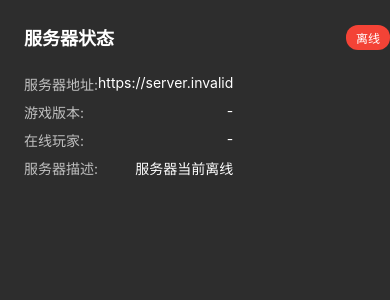
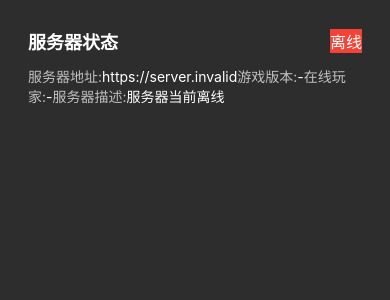
Before and after one commit to Refac7/minecraft-status-widget, a Next.js app: page / in a window 390 px wide. Shown: the top 300 px of the page. Built offline with nearby package versions, Linux system fonts and the light colour scheme; no server answers.

Commit message:
Repair again

```diff
--- a/components/StatusWidget.module.css
+++ b/components/StatusWidget.module.css
@@ -1,66 +1,60 @@
-/* 最简无边框版本 */
-.rootContainer {
-  width: 100%;
-  font-family: 'Segoe UI', 'Roboto', 'Helvetica Neue', sans-serif;
-}
-
+/* 方形对齐布局 */
 .container {
   background: #2d2d2d;
-  color: #ffffff;
+  color: white;
   padding: 16px;
-  width: 100%;
+  width: 280px; /* 固定宽度形成方形 */
+  height: 280px; /* 固定高度形成方形 */
+  box-sizing: border-box;
+  display: flex;
+  flex-direction: column;
 }
 
 .header {
   display: flex;
   justify-content: space-between;
   align-items: center;
-  margin-bottom: 16px;
+  margin-bottom: 12px;
 }
 
 .title {
   margin: 0;
   font-size: 18px;
   font-weight: 600;
-  color: #ffffff;
 }
 
-.statusBadge {
-  padding: 4px 10px;
-  border-radius: 12px;
-  font-size: 12px;
-  font-weight: 500;
-  background: rgba(0, 0, 0, 0.3);
-}
-
-.statusBox {
-  display: flex;
+.statusContent {
+  flex: 1;
+  display: grid;
+  grid-template-columns: auto 1fr;
   align-items: center;
-  gap: 16px;
+  gap: 12px 8px;
 }
 
 .statusIndicator {
   width: 12px;
   height: 12px;
-  border-radius: 50%;
+  border-radius: 50;
+  grid-row: span 4;
+  align-self: start;
+  margin-top: 3px; /* 视觉对齐修正 */
 }
 
-.online { background: #4caf50; }
-.offline { background: #f44336; }
+.detailRow {
+  display: contents; /* 启用网格布局 */
+}
 
-.detailRow {
-  display: flex;
-  justify-content: space-between;
-  margin: 8px 0;
+.detailLabel {
+  text-align: right;
+  color: rgba(255, 255, 255, 0.7);
   font-size: 14px;
 }
 
-.detailLabel {
-  color: rgba(255, 255, 255, 0.7);
-}
-
 .detailValue {
-  color: #ffffff;
+  text-align: left;
+  font-size: 14px;
+  overflow: hidden;
+  text-overflow: ellipsis;
 }
 
 .serverIcon {
@@ -68,15 +62,20 @@
   height: 64px;
   border-radius: 6px;
   object-fit: cover;
+  grid-column: 1 / -1;
+  justify-self: center;
+  margin-bottom: 12px;
 }
+
+/* 状态色 */
+.online { background: #4caf50; }
+.offline { background: #f44336; }
 
 /* 移动端适配 */
 @media (max-width: 480px) {
   .container {
-    padding: 12px;
-  }
-  .serverIcon {
-    width: 56px;
-    height: 56px;
+    width: 100%;
+    height: auto;
+    min-height: 260px;
   }
 }
```
